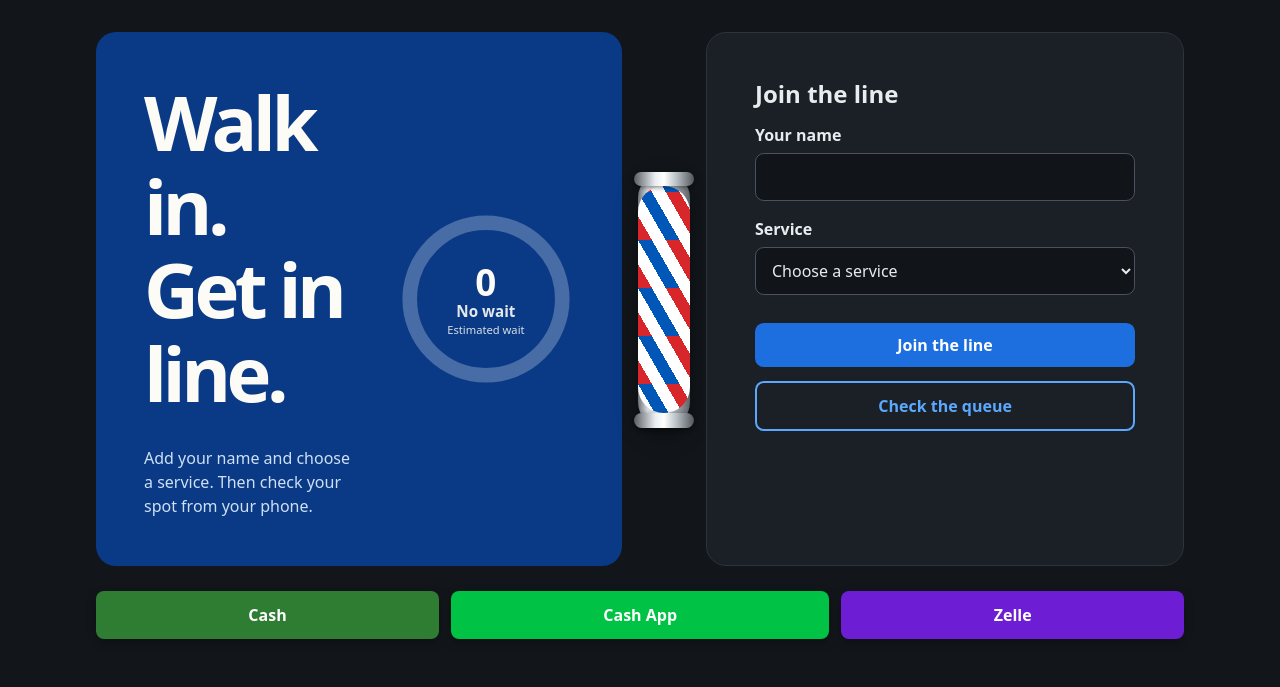
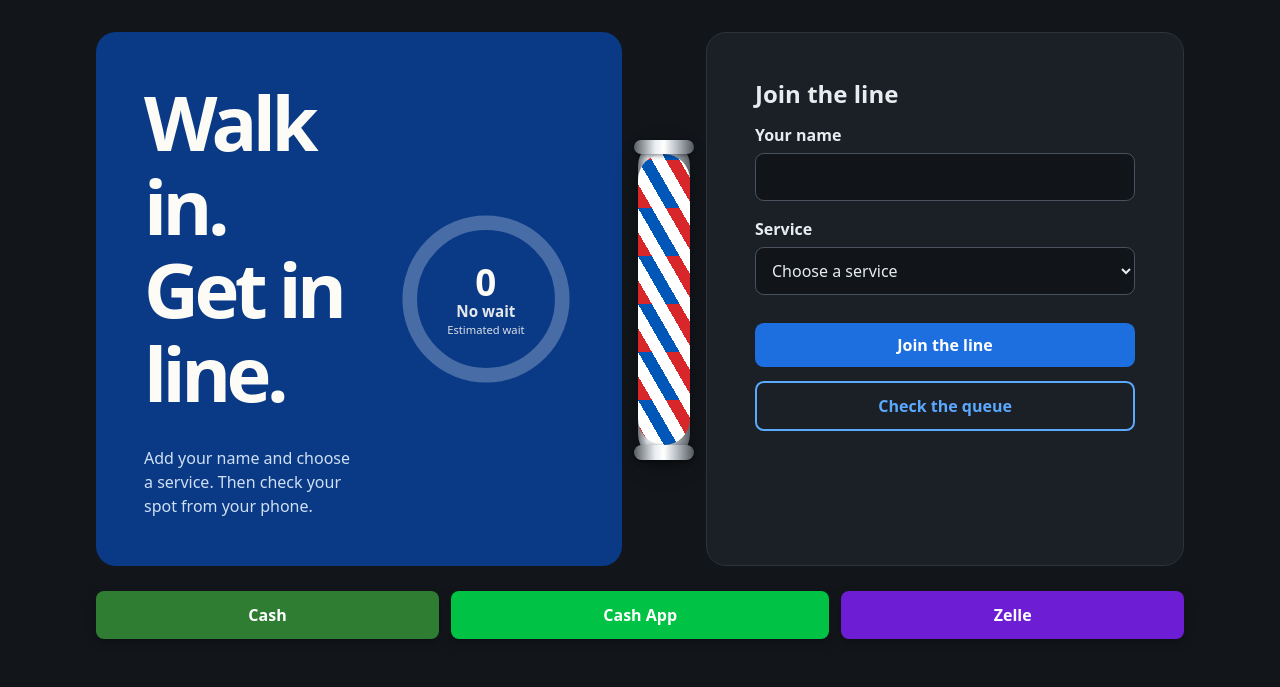
Before and after one commit to RaphaelXVII/KoupeLiy, a Flask app: page / in a window 1280 px wide. Shown: the part 128-815 px from the top of the page. Run offline with Flask 3, Linux system fonts and the light colour scheme; data that the repository does not hold is empty.

Commit message:
make barber pole a bit longer

```diff
--- a/static/style.css
+++ b/static/style.css
@@ -103,7 +103,7 @@ button:hover { background: #3a84ec; }
   flex: none;
   position: relative;
   width: clamp(2.5rem, 6vw, 3.25rem);
-  height: clamp(10rem, 28vw, 16rem);
+  height: clamp(13rem, 34vw, 20rem);
   border-radius: 999px;
   /* metallic silver frame */
   padding: 0.9rem 0;
```
